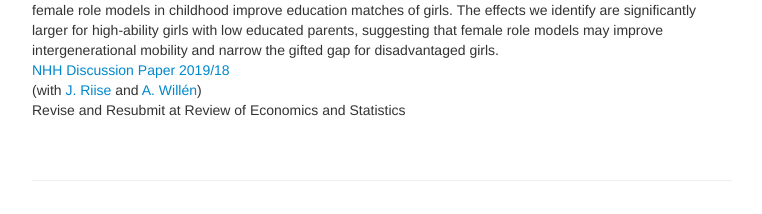
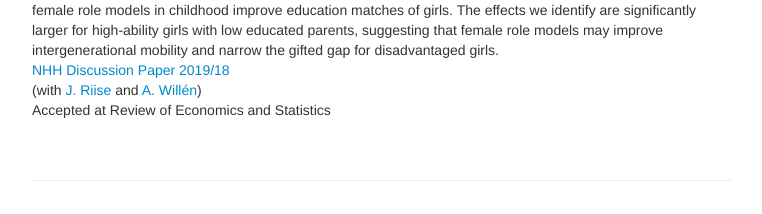
Before and after one commit to bjwillage/bjwillage.github.io, a Jekyll site: the page built from pages/research.md, in a window 1280 px wide and 900 px high, scrolled down 1914 px. Shown: the part 668-882 px from the top of the window, without its empty margins (258-1020 px from the left). Built offline with Jekyll 4.4.1, drawn with Linux system fonts in a browser that asks for light colours.

Commit message:
Update research.md

```diff
--- a/pages/research.md
+++ b/pages/research.md
@@ -62,7 +62,7 @@ The impact of information on consumer behavior is a classic topic in economics,
 We use random assignment of general practitioners (GPs) to provide the first evidence on the effects of female role models in childhood on the long-run educational outcomes of girls. We find that girls who are exposed to female GPs in childhood are significantly more likely to sort into traditionally male-dominated education programs in high school, most notably STEMM. These effects persist as females enter college and select majors. We also find strong positive effects on educational performance throughout their academic careers, suggesting that female role models in childhood improve education matches of girls. The effects we identify are significantly larger for high-ability girls with low educated parents, suggesting that female role models may improve intergenerational mobility and narrow the gifted gap for disadvantaged girls. <br>
 <a href="https://openaccess.nhh.no/nhh-xmlui/bitstream/handle/11250/2621215/DP%2018.pdf?sequence=1&isAllowed=yba">NHH Discussion Paper 2019/18 </a><br>
 (with [J. Riise](https://sites.google.com/site/julieriisecv/) and [A. Willén](https://www.alexanderwillen.com/))<br>
-Revise and Resubmit at Review of Economics and Statistics<br><br>
+Accepted at Review of Economics and Statistics<br><br>
 
 
 
```
